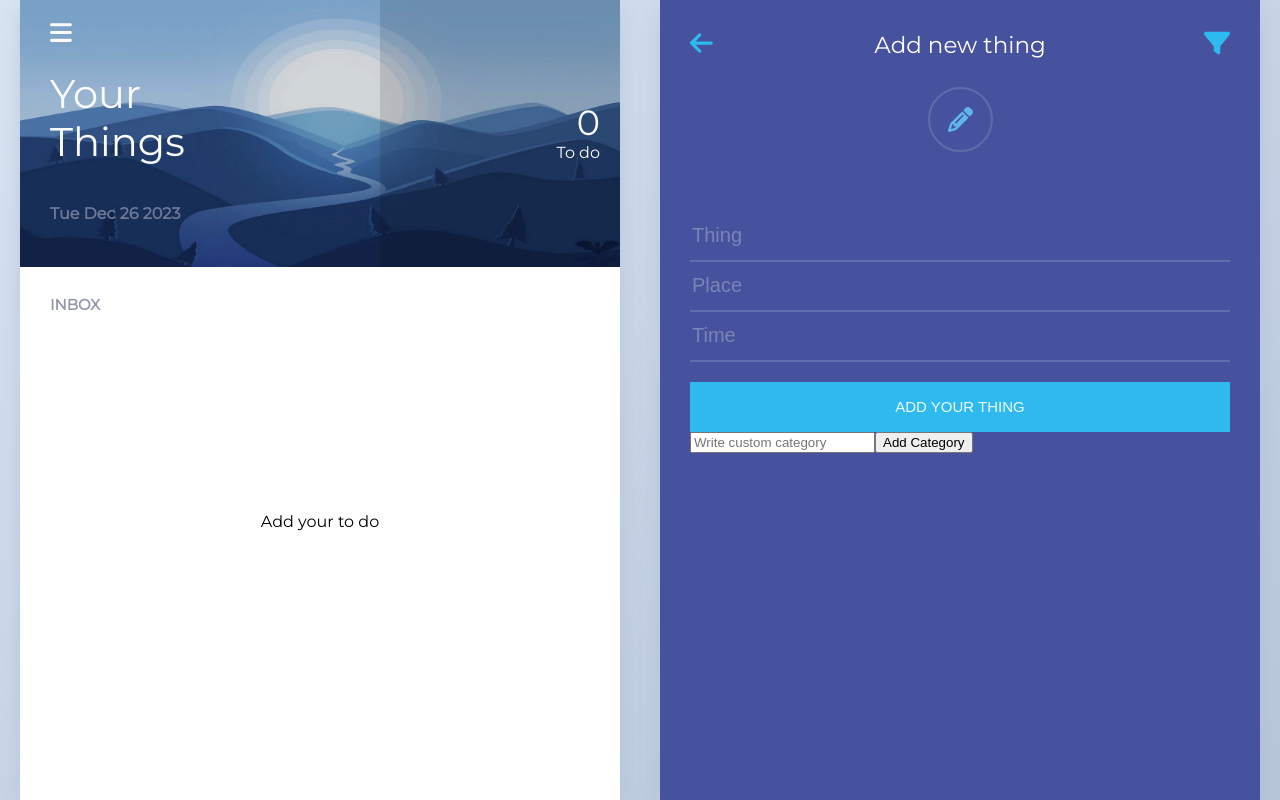
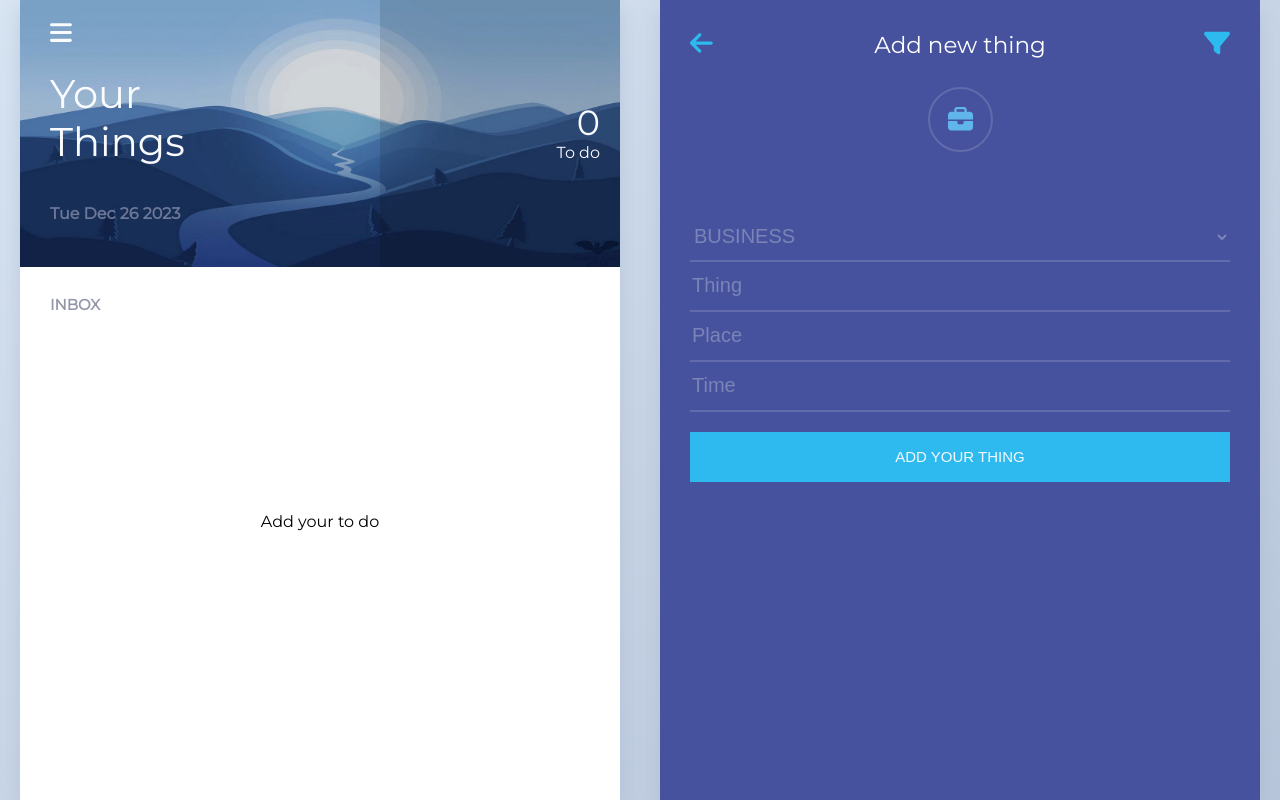
Before and after one commit to WonWoo-Shin/react-to-do-list, a React (Vite) app: page / in a window 1280 px wide. Built offline with nearby package versions, Linux system fonts and the light colour scheme.

Commit message:
24.1.25
* 카테고리, 진행도 분류
* 카테고리에 따른 아이콘 변화 추가

```diff
--- a/src/atom.ts
+++ b/src/atom.ts
@@ -7,9 +7,10 @@ export const isDarkAtom = atom({
 
 export const enum Categories {
   all = "ALL",
-  toDo = "TO_DO",
-  doing = "DOING",
-  done = "DONE",
+  business = "BUSINESS",
+  study = "STUDY",
+  health = "HEALTH",
+  other = "OTHER",
 }
 
 export interface IToDo {
@@ -17,6 +18,7 @@ export interface IToDo {
   text: string;
   place?: string;
   time?: string;
+  progress: "TO_DO" | "DOING" | "DONE";
   category: Categories;
 }
 
@@ -37,7 +39,7 @@ export const userCategoriesAtom = atom<IUserCate[]>({
 
 export const selectedCateAtom = atom<Categories>({
   key: "selectedCate",
-  default: Categories.all,
+  default: Categories.business,
 });
 
 export const toDosSelector = selector({
@@ -45,8 +47,9 @@ export const toDosSelector = selector({
   get: ({ get }) => {
     const toDos = get(toDosAtom);
     const category = get(selectedCateAtom);
-    return category === Categories.all
-      ? toDos
-      : toDos.filter((toDo) => toDo.category === category);
+    // return category === Categories.all
+    //   ? toDos
+    //   : toDos.filter((toDo) => toDo.category === category);
+    return toDos;
   },
 });
--- a/src/components/AddToDo/AddToDo.tsx
+++ b/src/components/AddToDo/AddToDo.tsx
@@ -50,8 +50,8 @@ function AddToDo() {
         text: data.toDo,
         place: data.place,
         time: data.time,
-        category:
-          selectedCate === Categories.all ? Categories.toDo : selectedCate,
+        progress: "TO_DO",
+        category: selectedCate,
       },
       ...oldToDos,
     ]);
--- a/src/components/AddToDo/AddToDoBox.tsx
+++ b/src/components/AddToDo/AddToDoBox.tsx
@@ -1,15 +1,16 @@
 import { FontAwesomeIcon } from "@fortawesome/react-fontawesome";
 import { IconBox, TopNav } from "../../styles/AddToDoStyle";
 import { AddToDoBoxStyle } from "../../styles/HomeStyle";
-import {
-  faArrowLeft,
-  faFilter,
-  faPencil,
-} from "@fortawesome/free-solid-svg-icons";
+import { faArrowLeft, faFilter } from "@fortawesome/free-solid-svg-icons";
 import AddToDo from "./AddToDo";
-import AddCate from "./AddCate";
+import SelectCate from "../SelectCate";
+
+import CateIcon from "../CateIcon";
+import { useRecoilValue } from "recoil";
+import { selectedCateAtom } from "../../atom";
 
 function AddToDoBox() {
+  const selectedCate = useRecoilValue(selectedCateAtom);
   return (
     <AddToDoBoxStyle>
       <TopNav>
@@ -23,11 +24,11 @@ function AddToDoBox() {
       </TopNav>
       <IconBox>
         <div>
-          <FontAwesomeIcon icon={faPencil} />
+          <CateIcon currCate={selectedCate} />
         </div>
       </IconBox>
+      <SelectCate />
       <AddToDo />
-      <AddCate />
     </AddToDoBoxStyle>
   );
 }
--- /dev/null
+++ b/src/components/CateIcon.tsx
@@ -0,0 +1,23 @@
+import { Categories } from "../atom";
+import { FontAwesomeIcon } from "@fortawesome/react-fontawesome";
+import {
+  faBriefcase,
+  faDumbbell,
+  faEllipsis,
+  faPencil,
+} from "@fortawesome/free-solid-svg-icons";
+
+function CateIcon({ currCate }: { currCate: Categories }) {
+  return (
+    <>
+      {currCate === Categories.business && (
+        <FontAwesomeIcon icon={faBriefcase} />
+      )}
+      {currCate === Categories.health && <FontAwesomeIcon icon={faDumbbell} />}
+      {currCate === Categories.study && <FontAwesomeIcon icon={faPencil} />}
+      {currCate === Categories.other && <FontAwesomeIcon icon={faEllipsis} />}
+    </>
+  );
+}
+
+export default CateIcon;
--- a/src/components/SelectCate.tsx
+++ b/src/components/SelectCate.tsx
@@ -1,25 +1,19 @@
-import { useRecoilState, useRecoilValue } from "recoil";
-import { Categories, selectedCateAtom, userCategoriesAtom } from "../atom";
+import { useRecoilState } from "recoil";
+import { Categories, selectedCateAtom } from "../atom";
+import { SelectCateStyle } from "../styles/AddToDoStyle";
 
 function SelectCate() {
   const [selectedCate, setSelectedCate] = useRecoilState(selectedCateAtom);
-  const userCategories = useRecoilValue(userCategoriesAtom);
   const onInput = (event: React.FormEvent<HTMLSelectElement>) => {
     setSelectedCate(event.currentTarget.value as Categories);
   };
   return (
-    <select value={selectedCate} onInput={onInput}>
-      <option value={Categories.all}>ALL</option>
-      <option value={Categories.toDo}>TO DO</option>
-      <option value={Categories.doing}>DOING</option>
-      <option value={Categories.done}>DONE</option>
-      {userCategories.length > 0 &&
-        userCategories.map((userCategory) => (
-          <option key={userCategory.id} value={userCategory.text}>
-            {userCategory.text}
-          </option>
-        ))}
-    </select>
+    <SelectCateStyle value={selectedCate} onInput={onInput}>
+      <option value={Categories.business}>{Categories.business}</option>
+      <option value={Categories.health}>{Categories.health}</option>
+      <option value={Categories.study}>{Categories.study}</option>
+      <option value={Categories.other}>{Categories.other}</option>
+    </SelectCateStyle>
   );
 }
 
--- a/src/components/ToDoList.tsx
+++ b/src/components/ToDoList.tsx
@@ -3,25 +3,26 @@ import { Categories, IToDo, toDosAtom, userCategoriesAtom } from "../atom";
 import { CateCircle, ToDoItem, ToDoText } from "../styles/BottomSectionStyle";
 import { FontAwesomeIcon } from "@fortawesome/react-fontawesome";
 import { faPencil } from "@fortawesome/free-solid-svg-icons";
+import CateIcon from "./CateIcon";
 
 function ToDoList({ id, text, category }: IToDo) {
   const setToDos = useSetRecoilState(toDosAtom);
   const userCategories = useRecoilValue(userCategoriesAtom);
-  const changeCate = (newCate: Categories) => {
-    setToDos((oldToDos) => {
-      const targetIndex = oldToDos.findIndex((toDo) => toDo.id === id);
-      const newToDo: IToDo = { id, text, category: newCate };
-      return [
-        ...oldToDos.slice(0, targetIndex),
-        newToDo,
-        ...oldToDos.slice(targetIndex + 1),
-      ];
-    });
-  };
+  // const changeCate = (newCate: Categories) => {
+  //   setToDos((oldToDos) => {
+  //     const targetIndex = oldToDos.findIndex((toDo) => toDo.id === id);
+  //     const newToDo: IToDo = { id, text, category: newCate };
+  //     return [
+  //       ...oldToDos.slice(0, targetIndex),
+  //       newToDo,
+  //       ...oldToDos.slice(targetIndex + 1),
+  //     ];
+  //   });
+  // };
   return (
     <ToDoItem>
       <CateCircle>
-        <FontAwesomeIcon icon={faPencil} />
+        <CateIcon currCate={category} />
       </CateCircle>
       <ToDoText>{text}</ToDoText>
     </ToDoItem>
--- a/src/styles/AddToDoStyle.tsx
+++ b/src/styles/AddToDoStyle.tsx
@@ -59,6 +59,16 @@ export const InputStyle = styled.input`
   }
 `;
 
+export const SelectCateStyle = styled.select`
+  width: 100%;
+  height: 50px;
+  font-size: 20px;
+  color: #7a84b7;
+  background-color: inherit;
+  border: none;
+  border-bottom: 2px solid #626bab;
+`;
+
 export const EraseBtnWrapStyle = styled.div`
   position: absolute;
   top: 0;
```
